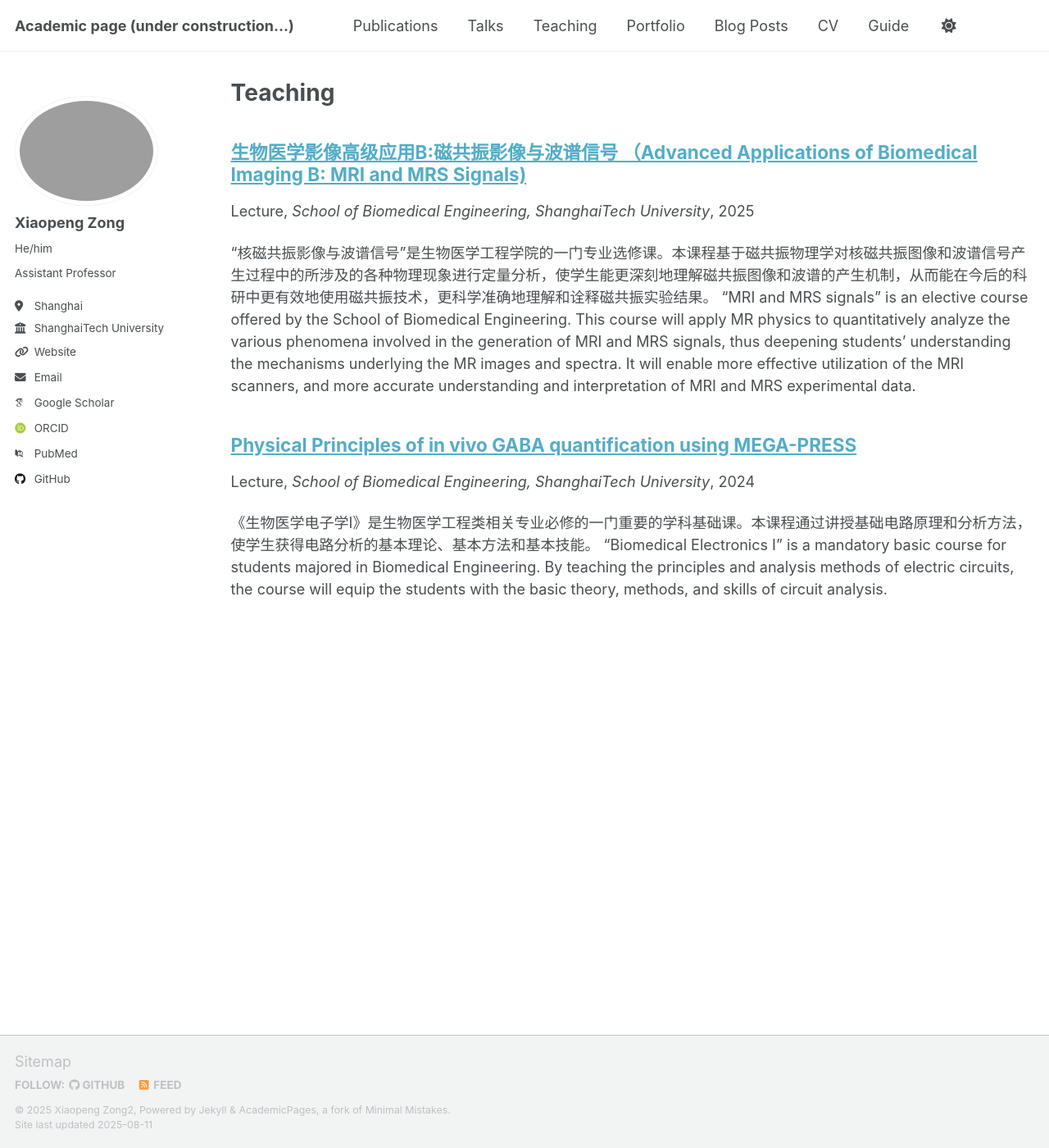
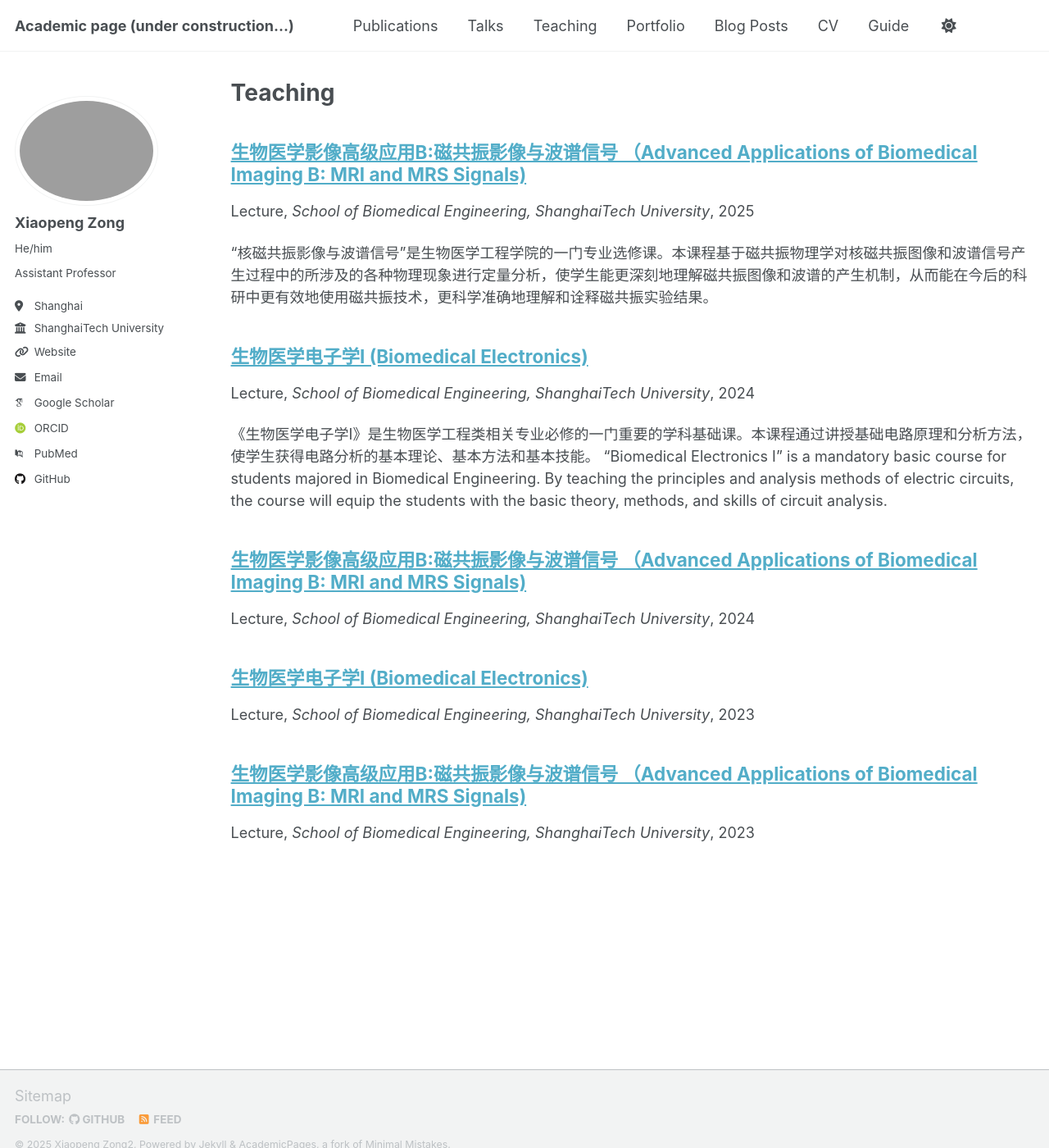
Before and after one commit to zongxp/zongxp.github.io, a Jekyll site: the page built from _pages/teaching.html, in a window 1280 px wide and 1400 px high. Shown: the whole window at 82% size. Built offline with Jekyll 4.4.1, drawn with Linux system fonts in a browser that asks for light colours; some web fonts are replaced; a script that is not in the unit is left out.

Commit message:
teaching update

```diff
--- /dev/null
+++ b/_teaching/2023-fall-teaching.md
@@ -0,0 +1,8 @@
+---
+title: "生物医学电子学I (Biomedical Electronics)"
+collection: teaching
+type: "Lecture"
+permalink: /teaching/2023-fall-teaching
+venue: "School of Biomedical Engineering, ShanghaiTech University"
+date: 2023-09-01
+---
--- /dev/null
+++ b/_teaching/2023-spring-teaching.md
@@ -0,0 +1,8 @@
+---
+title: "生物医学影像高级应用B:磁共振影像与波谱信号 （Advanced Applications of Biomedical Imaging B: MRI and MRS Signals)"
+collection: teaching
+type: "Lecture"
+permalink: /teaching/2023-spring-teaching
+venue: "School of Biomedical Engineering, ShanghaiTech University"
+date: 2023-02-01
+---
--- a/_teaching/2024-fall-teaching.md
+++ b/_teaching/2024-fall-teaching.md
@@ -1,5 +1,5 @@
 ---
-title: "Physical Principles of in vivo GABA quantification using MEGA-PRESS"
+title: "生物医学电子学I (Biomedical Electronics)"
 collection: teaching
 type: "Lecture"
 permalink: /teaching/2024-fall-teaching
--- a/_teaching/2024-spring-teaching.md
+++ b/_teaching/2024-spring-teaching.md
@@ -4,7 +4,5 @@
 type: "Lecture"
 permalink: /teaching/2024-spring-teaching
 venue: "School of Biomedical Engineering, ShanghaiTech University"
-data: 2024-02-01
+date: 2024-02-01
 ---
-“核磁共振影像与波谱信号”是生物医学工程学院的一门专业选修课。本课程基于磁共振物理学对核磁共振图像和波谱信号产生过程中的所涉及的各种物理现象进行定量分析，使学生能更深刻地理解磁共振图像和波谱的产生机制，从而能在今后的科研中更有效地使用磁共振技术，更科学准确地理解和诠释磁共振实验结果。
-“MRI and MRS signals” is an elective course offered by the School of Biomedical Engineering.  This course will apply MR physics to quantitatively analyze the various phenomena involved in the generation of MRI and MRS signals, thus deepening students’ understanding the mechanisms underlying the MR images and spectra.  It will enable more effective utilization of the MRI scanners, and more accurate understanding and interpretation of MRI and MRS experimental data.
--- /dev/null
+++ b/_teaching/2025-spring-teaching.md
@@ -0,0 +1,11 @@
+---
+title: "生物医学影像高级应用B:磁共振影像与波谱信号 （Advanced Applications of Biomedical Imaging B: MRI and MRS Signals)"
+collection: teaching
+type: "Lecture"
+permalink: /teaching/2025-spring-teaching
+venue: "School of Biomedical Engineering, ShanghaiTech University"
+date: 2025-02-01
+---
+“核磁共振影像与波谱信号”是生物医学工程学院的一门专业选修课。本课程基于磁共振物理学对核磁共振图像和波谱信号产生过程中的所涉及的各种物理现象进行定量分析，使学生能更深刻地理解磁共振图像和波谱的产生机制，从而能在今后的科研中更有效地使用磁共振技术，更科学准确地理解和诠释磁共振实验结果。
+
+“MRI and MRS signals” is an elective course offered by the School of Biomedical Engineering.  This course will apply MR physics to quantitatively analyze the various phenomena involved in the generation of MRI and MRS signals, thus deepening students’ understanding the mechanisms underlying the MR images and spectra.  It will enable more effective utilization of the MRI scanners, and more accurate understanding and interpretation of MRI and MRS experimental data.
```
Also changed, not shown: 2 other files.
